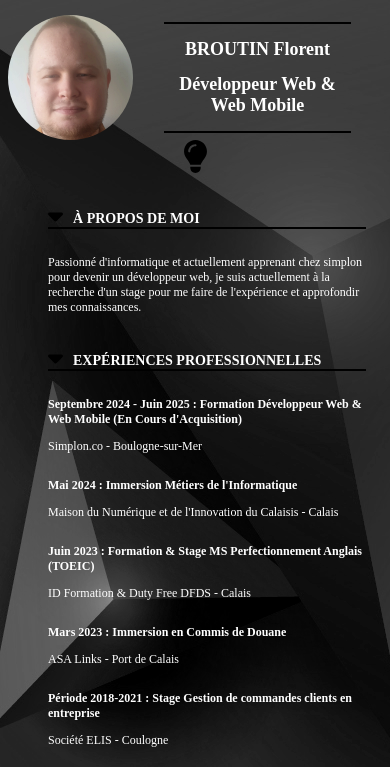
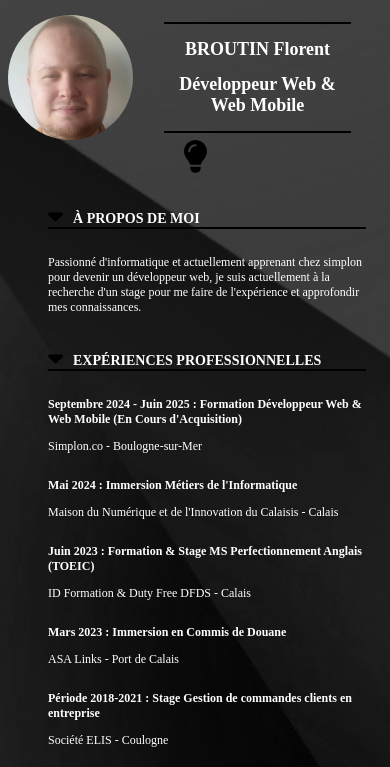
Before and after one commit to 2024-dwwm-bsm-p4/cv-fbr, a plain HTML site: page index.html in a window 390 px wide. Both pictures are taken after a click on the picture 195 px from the left and 156 px from the top of the page. Shown: the top 767 px of the page. Drawn offline with Linux system fonts and the light colour scheme.

Commit message:
cv-fbr 1.47

```diff
--- a/style/styles.css
+++ b/style/styles.css
@@ -38,6 +38,16 @@ body {
 .DarkMode {
   background: url(../img/cv-fbr-darkbackground.webp);
   color: white;
+  background-size: 300% auto;
+  background-repeat: no-repeat;
+
+  @media (max-width: 768px) {
+    background-size: 600%;
+  }
+
+  @media (max-width: 480px) {
+    background-size: 1550% auto;
+  }
 }
 
 @media (max-width: 768px) {
@@ -139,6 +149,7 @@ body {
 #LightBulbIcon:hover {
   background-color: yellow;
   cursor: pointer;
+  border-radius: 10%;
 }
 
 .Colonnes {
```
